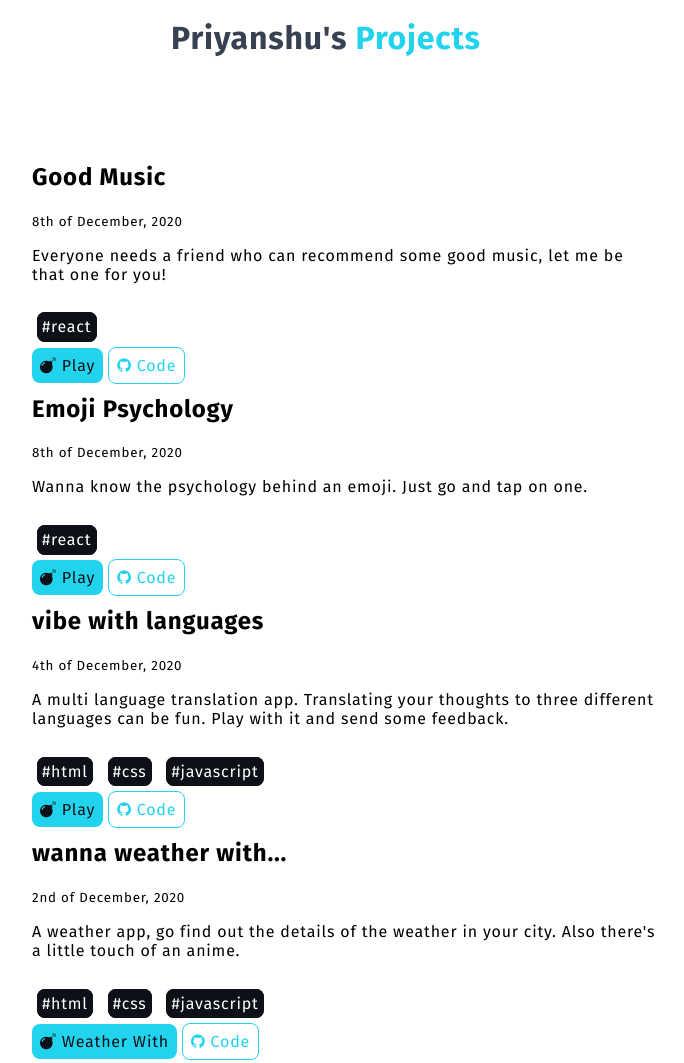
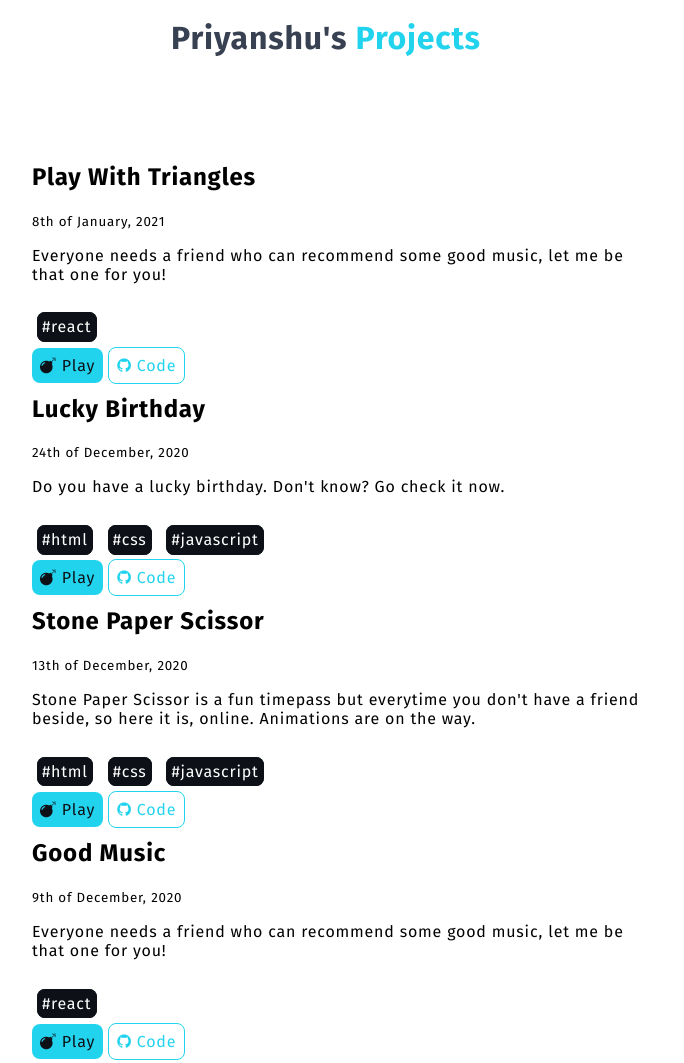
Before and after one commit to priyanshu769/portfolio-priyanshu, a plain HTML site: page projects.html in a window 1280 px wide. Shown: the part 366-1429 px from the top of the page, without its empty margins (314-998 px from the left). Drawn offline with Linux system fonts and the light colour scheme.

Commit message:
added few projects

```diff
--- a/projects.html
+++ b/projects.html
@@ -37,8 +37,41 @@
         <ul reversed class="list-non-bullet">
             <!-- <li></li> -->
             <li>
+                <h1>Play With Triangles</h1>
+                <small>8th of January, 2021</small>
+                <p>Everyone needs a friend who can recommend some good music, let me be that one for you!</p>
+                <span class="language-category">#react</span>
+                <br>
+                <a class="primary-link links" href="https://9dil2.csb.app/"><i class="fa fa-bomb"></i> Play</a>
+                <a class="secondary-link links" href="https://github.com/priyanshu769/play-with-triangles" target="_blank"><i class="fa fa-github"></i> Code</a>
+            </li>
+            <li>
+                <h1>Lucky Birthday</h1>
+                <small>24th of December, 2020</small>
+                <p>Do you have a lucky birthday. Don't know? Go check it now.</p>
+                <span class="language-category">#html</span>
+                <span class="language-category">#css</span>
+                <span class="language-category">#javascript</span>
+                <br>
+                <a class="primary-link links" href="https://luckybday.netlify.app/" target="_blank"><i class="fa fa-bomb"></i> Play</a>
+                <a class="secondary-link links" href="https://github.com/priyanshu769/lucky-birthday" target="_blank"><i class="fa fa-github"></i> Code</a>
+            </li>
+            <li>
+                <h1>Stone Paper Scissor</h1>
+                <small>13th of December, 2020</small>
+                <p>Stone Paper Scissor is a fun timepass but everytime you don't have a friend beside, so here it is, online.
+                    Animations are on the way.
+                </p>
+                <span class="language-category">#html</span>
+                <span class="language-category">#css</span>
+                <span class="language-category">#javascript</span>
+                <br>
+                <a class="primary-link links" href="https://stonepaper.netlify.app/" target="_blank"><i class="fa fa-bomb"></i> Play</a>
+                <a class="secondary-link links" href="https://github.com/priyanshu769/stone-paper-scissor" target="_blank"><i class="fa fa-github"></i> Code</a>
+            </li>
+            <li>
                 <h1>Good Music</h1>
-                <small>8th of December, 2020</small>
+                <small>9th of December, 2020</small>
                 <p>Everyone needs a friend who can recommend some good music, let me be that one for you!</p>
                 <span class="language-category">#react</span>
                 <br>
```
